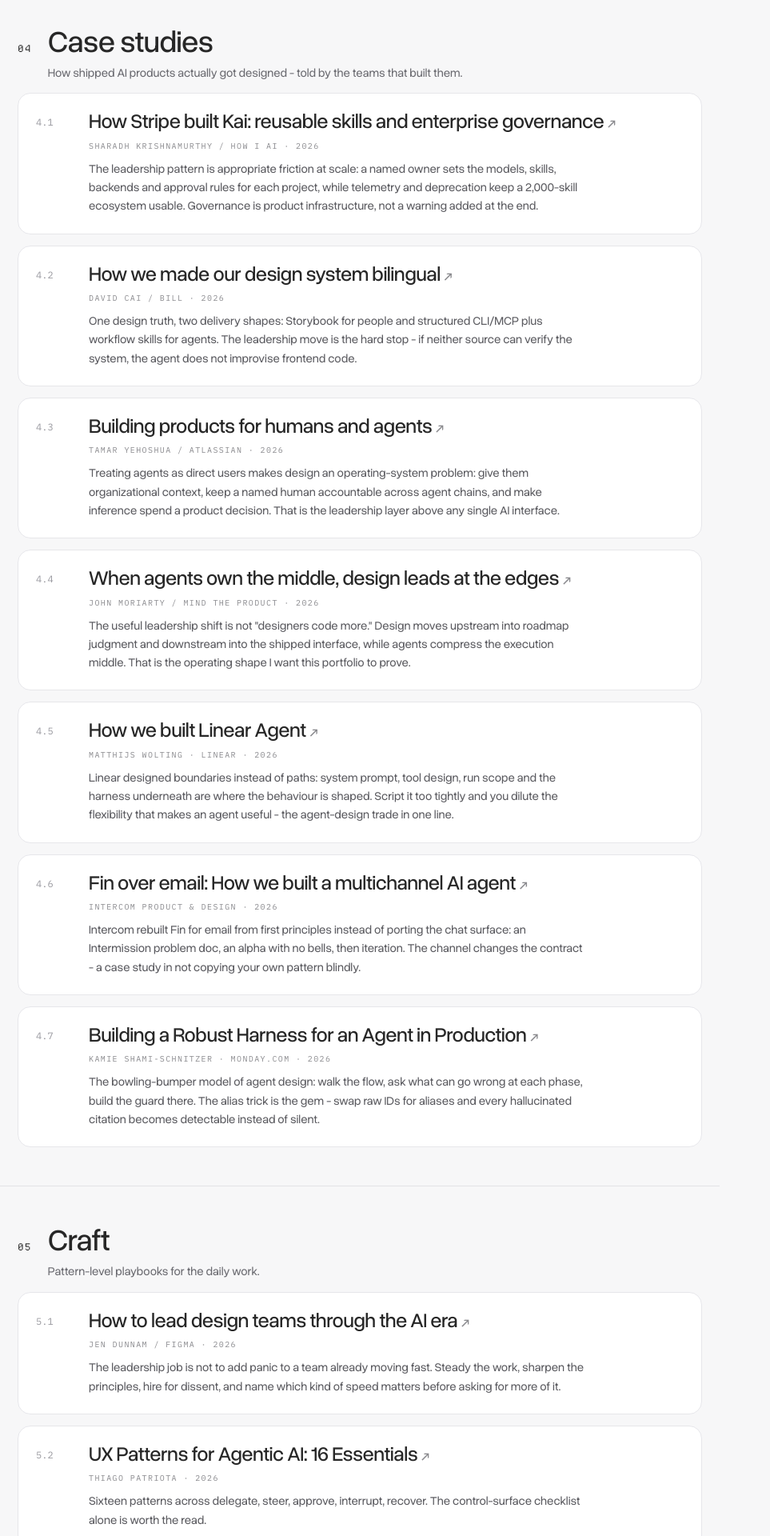
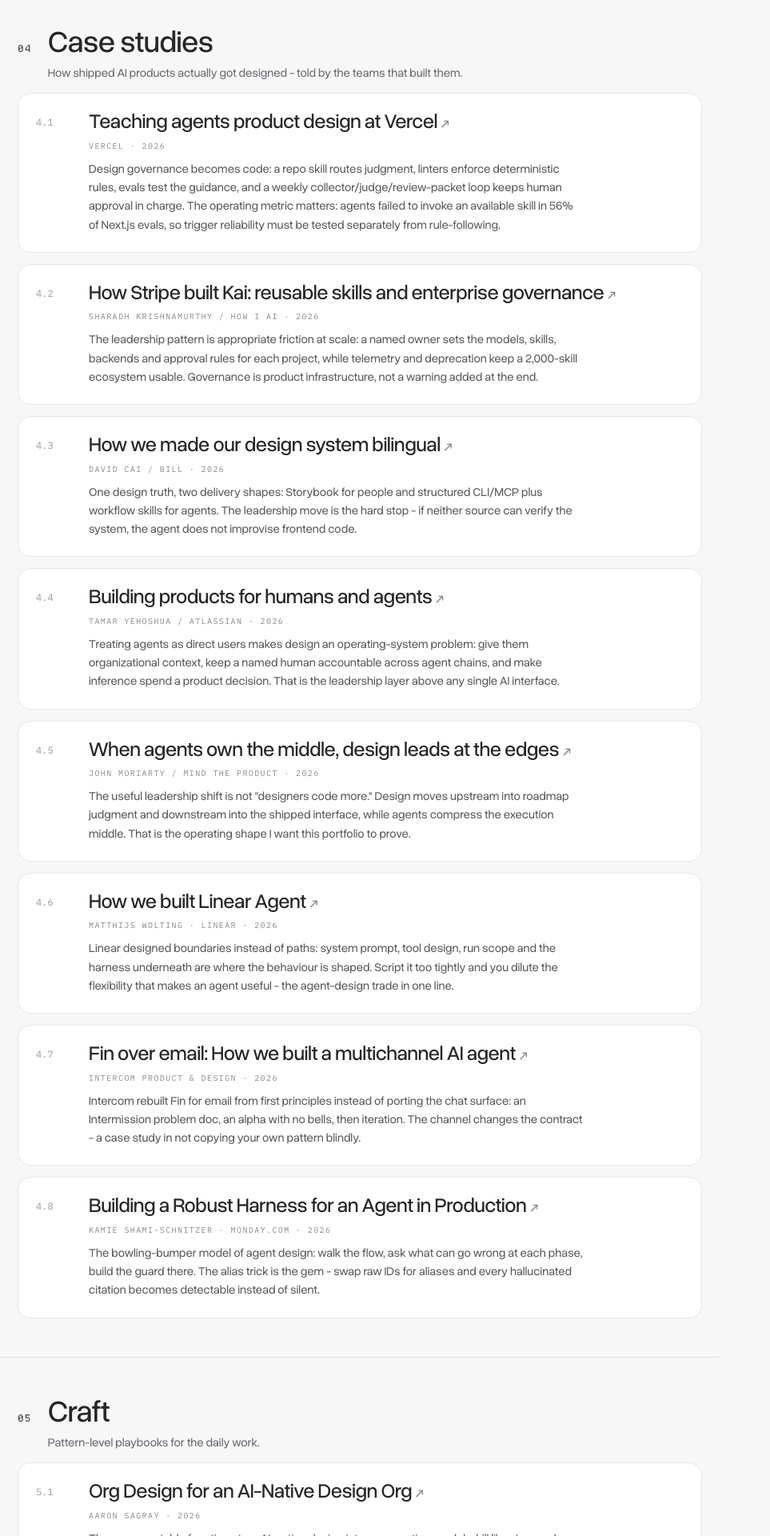
Before and after one commit to ayodhyamohanthy/ai-portfolio, a Next.js app: page /sources in a window 1280 px wide. Shown: the part 2300-4220 px from the top of the page at 80% size, without its empty margins (0-963 px from the left). Built offline with nearby package versions, Linux system fonts and the light colour scheme; what @astryxdesign/core would draw is missing.

Commit message:
content: add AI-native design governance readings

```diff
--- a/app/sources/page.tsx
+++ b/app/sources/page.tsx
@@ -14,5 +14,5 @@
 </section>)}
 <section className="sources-track sources-internal"><div className="track-head"><b>→</b><div><h2>Then touch it</h2><p>Reading holds when it meets running software. The patterns, the map and the starter kit are one click away.</p></div></div>
 <div className="sources-anchors"><Link href="/resources">78 live patterns ↗</Link><Link href="/atlas">The atlas ↗</Link></div></section>
-<footer className="resource-footer"><Link href="/">Ayodhya Mohanthy</Link><span>{total} readings · curated by Ayodhya · reviewed 10 Sep 2026</span><Link href="/resources">Components ↗</Link><Link href="/atlas">Atlas ↗</Link><a href="https://x.com/ayodhyamohanthy" target="_blank" rel="noopener noreferrer">Follow on X ↗</a><a href="https://www.linkedin.com/in/ayodhyamohanthy/" target="_blank" rel="noopener noreferrer">LinkedIn ↗</a><a href="https://github.com/ayodhyamohanthy" target="_blank" rel="noopener noreferrer">GitHub ↗</a><a href="https://ayodhyamohanthy.substack.com" target="_blank" rel="noopener noreferrer">Newsletter ↗</a><Link href="/accessibility">Accessibility ↗</Link></footer><Reveal/>
+<footer className="resource-footer"><Link href="/">Ayodhya Mohanthy</Link><span>{total} readings · curated by Ayodhya · reviewed 15 Sep 2026</span><Link href="/resources">Components ↗</Link><Link href="/atlas">Atlas ↗</Link><a href="https://x.com/ayodhyamohanthy" target="_blank" rel="noopener noreferrer">Follow on X ↗</a><a href="https://www.linkedin.com/in/ayodhyamohanthy/" target="_blank" rel="noopener noreferrer">LinkedIn ↗</a><a href="https://github.com/ayodhyamohanthy" target="_blank" rel="noopener noreferrer">GitHub ↗</a><a href="https://ayodhyamohanthy.substack.com" target="_blank" rel="noopener noreferrer">Newsletter ↗</a><Link href="/accessibility">Accessibility ↗</Link></footer><Reveal/>
 </main>}
--- a/app/sourcesData.ts
+++ b/app/sourcesData.ts
@@ -13,6 +13,7 @@
 {title:'Dual-Native Design for the AI Future',author:'Lake Dai',year:'2026',url:'https://lakedai.substack.com/p/dual-native-design-for-the-ai-future',note:'Intuitive for people, structured for machines. Automated traffic has passed human traffic; be legible to both or illegible to one.'},
 {title:'Agentic Design Systems Are Contracts, Not Libraries',author:'Tommaso Nervegna',year:'2026',url:'https://nervegna.substack.com/p/agentic-design-systems-are-contracts',note:'Most teams are quietly building the wrong half - the half that draws, not the half that promises. Read it before your next system audit.'}]},
 {id:'cases',label:'Case studies',lede:'How shipped AI products actually got designed - told by the teams that built them.',items:[
+{title:'Teaching agents product design at Vercel',author:'Vercel',year:'2026',url:'https://vercel.com/blog/teaching-agents-product-design-at-vercel',note:'Design governance becomes code: a repo skill routes judgment, linters enforce deterministic rules, evals test the guidance, and a weekly collector/judge/review-packet loop keeps human approval in charge. The operating metric matters: agents failed to invoke an available skill in 56% of Next.js evals, so trigger reliability must be tested separately from rule-following.'},
 {title:'How Stripe built Kai: reusable skills and enterprise governance',author:'Sharadh Krishnamurthy / How I AI',year:'2026',url:'https://www.chatprd.ai/how-i-ai/how-stripe-built-kai-data-dashboards-reusable-skills-and-enterprise-ai-governance',note:'The leadership pattern is appropriate friction at scale: a named owner sets the models, skills, backends and approval rules for each project, while telemetry and deprecation keep a 2,000-skill ecosystem usable. Governance is product infrastructure, not a warning added at the end.'},
 {title:'How we made our design system bilingual',author:'David Cai / BILL',year:'2026',url:'https://www.bill.com/engineering/how-we-made-our-design-system-bilingual',note:'One design truth, two delivery shapes: Storybook for people and structured CLI/MCP plus workflow skills for agents. The leadership move is the hard stop - if neither source can verify the system, the agent does not improvise frontend code.'},
 {title:'Building products for humans and agents',author:'Tamar Yehoshua / Atlassian',year:'2026',url:'https://www.atlassian.com/blog/videos/atlassians-chief-ai-officer-on-building-products-for-humans-and-agents',note:'Treating agents as direct users makes design an operating-system problem: give them organizational context, keep a named human accountable across agent chains, and make inference spend a product decision. That is the leadership layer above any single AI interface.'},
@@ -20,5 +21,6 @@
 {title:'How we built Linear Agent',author:'Matthijs Wolting · Linear',year:'2026',url:'https://linear.app/now/how-we-built-linear-agent',note:'Linear designed boundaries instead of paths: system prompt, tool design, run scope and the harness underneath are where the behaviour is shaped. Script it too tightly and you dilute the flexibility that makes an agent useful - the agent-design trade in one line.'},
 {title:'Fin over email: How we built a multichannel AI agent',author:'Intercom Product & Design',year:'2026',url:'https://www.intercom.com/blog/fin-over-email-how-we-built/',note:'Intercom rebuilt Fin for email from first principles instead of porting the chat surface: an Intermission problem doc, an alpha with no bells, then iteration. The channel changes the contract - a case study in not copying your own pattern blindly.'},{title:'Building a Robust Harness for an Agent in Production',author:'Kamie Shami-Schnitzer · monday.com',year:'2026',url:'https://engineering.monday.com/building-a-robust-harness-for-agent-in-production-feed-agent-case-study/',note:'The bowling-bumper model of agent design: walk the flow, ask what can go wrong at each phase, build the guard there. The alias trick is the gem - swap raw IDs for aliases and every hallucinated citation becomes detectable instead of silent.'}]},
 {id:'craft',label:'Craft',lede:'Pattern-level playbooks for the daily work.',items:[
+{title:'Org Design for an AI-Native Design Org',author:'Aaron Sagray',year:'2026',url:'https://sagray.com/articles/org-design-for-an-ai-native-design-org',note:'Three accountable functions turn AI-native design into an operating model: skill librarian, eval owner and AgentOps. The draft RACI, fractional starting capacity, conversion thresholds, artifacts and cadences make the decision rights concrete enough to staff before they become full-time roles.'},
 {title:'How to lead design teams through the AI era',author:'Jen Dunnam / Figma',year:'2026',url:'https://www.figma.com/blog/jen-dunnam-lead-design-teams/',note:'The leadership job is not to add panic to a team already moving fast. Steady the work, sharpen the principles, hire for dissent, and name which kind of speed matters before asking for more of it.'},
 {title:'UX Patterns for Agentic AI: 16 Essentials',author:'Thiago Patriota',year:'2026',url:'https://library.thiagopatriota.com/blog/ux-patterns-for-agentic-ai-guide',note:'Sixteen patterns across delegate, steer, approve, interrupt, recover. The control-surface checklist alone is worth the read.'}]}];
```
